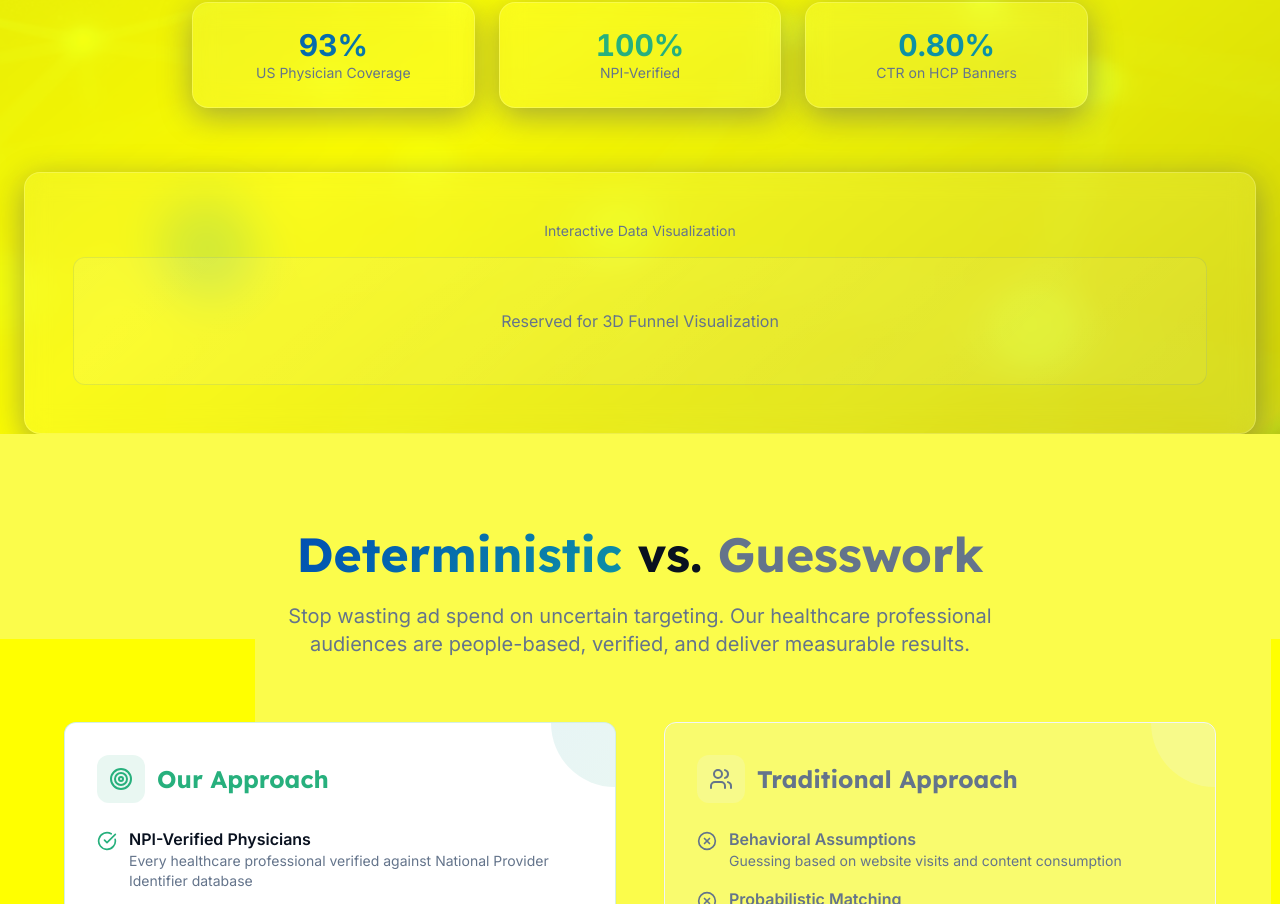
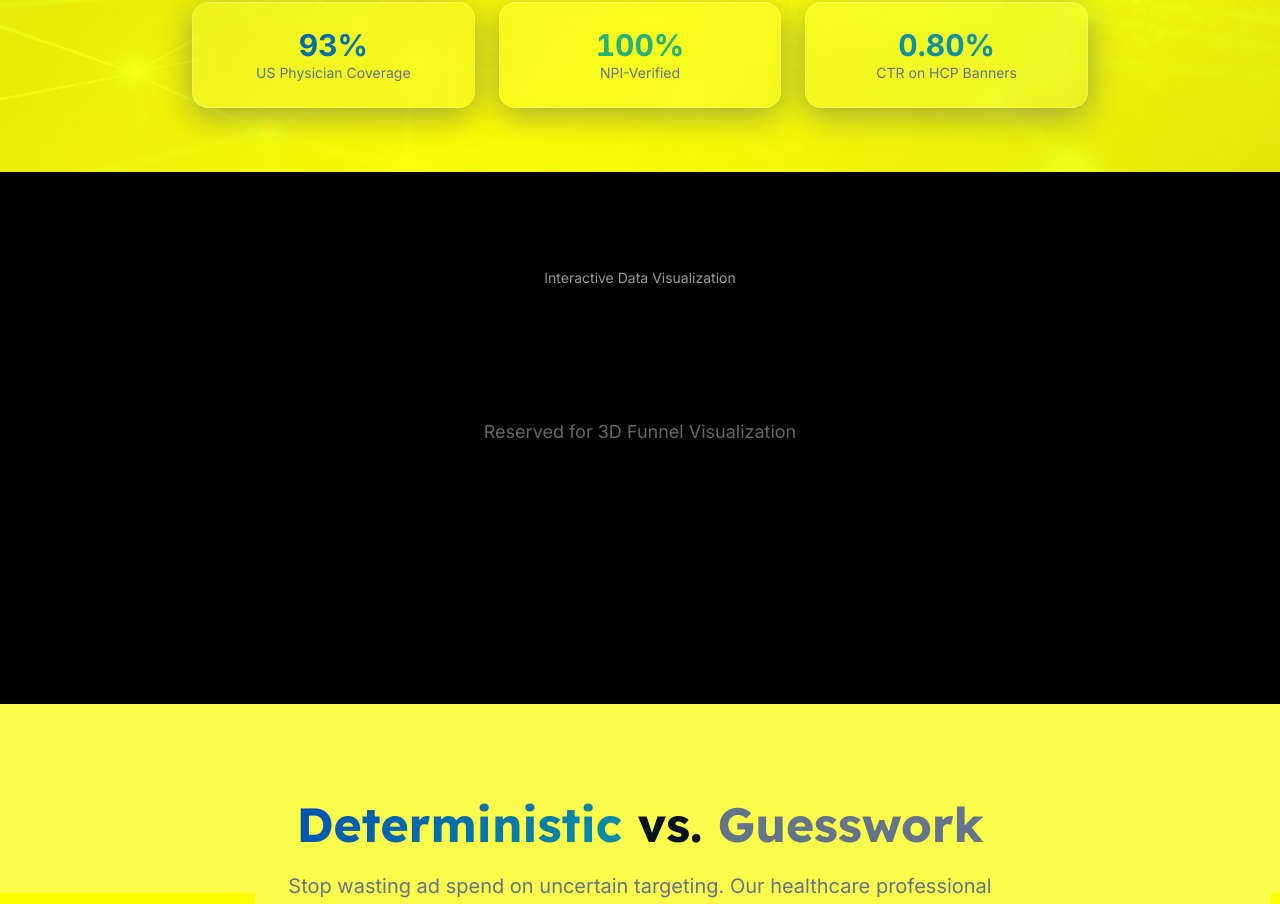
Before and after one commit to TallJasonPDX/audience-synergy-precision-web, a React (Vite) app: page / in a window 1280 px wide. Shown: the part 632-1536 px from the top of the page. Built offline with nearby package versions, Linux system fonts and the light colour scheme.

Commit message:
Add data visualization section
Add a full-width black section for the data visualization, with an option for a faint pattern, to integrate seamlessly with scroll animations.

```diff
--- a/src/components/Hero.tsx
+++ b/src/components/Hero.tsx
@@ -73,10 +73,26 @@ const Hero = () => {
         </div>
 
         {/* Reserved space for future interactive element */}
-        <div className="mt-16 p-12 glass-card">
-          <div className="text-muted-foreground text-sm mb-4">Interactive Data Visualization</div>
-          <div className="h-32 bg-gradient-glass rounded-xl flex items-center justify-center border border-primary/10">
-            <span className="text-muted-foreground">Reserved for 3D Funnel Visualization</span>
+        <div className="mt-16 w-screen relative left-1/2 right-1/2 ml-[-50vw] mr-[-50vw]">
+          <div className="bg-black relative overflow-hidden">
+            {/* Subtle pattern overlay */}
+            <div className="absolute inset-0 opacity-10">
+              <div className="absolute inset-0" style={{
+                backgroundImage: `
+                  radial-gradient(circle at 20% 20%, rgba(255,255,255,0.1) 1px, transparent 1px),
+                  radial-gradient(circle at 80% 80%, rgba(255,255,255,0.05) 1px, transparent 1px)
+                `,
+                backgroundSize: '60px 60px'
+              }}></div>
+            </div>
+            <div className="container mx-auto px-6 py-24">
+              <div className="text-center mb-12">
+                <div className="text-white/60 text-sm mb-4">Interactive Data Visualization</div>
+                <div className="h-64 flex items-center justify-center">
+                  <span className="text-white/40 text-lg">Reserved for 3D Funnel Visualization</span>
+                </div>
+              </div>
+            </div>
           </div>
         </div>
       </div>
```
